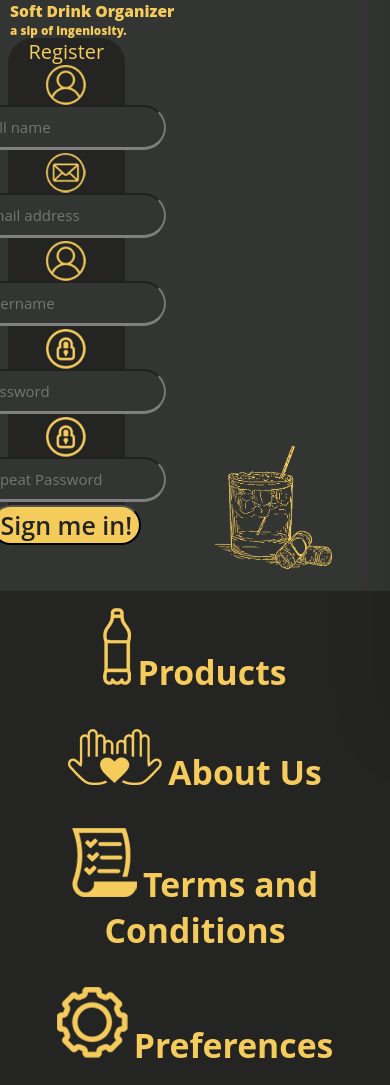
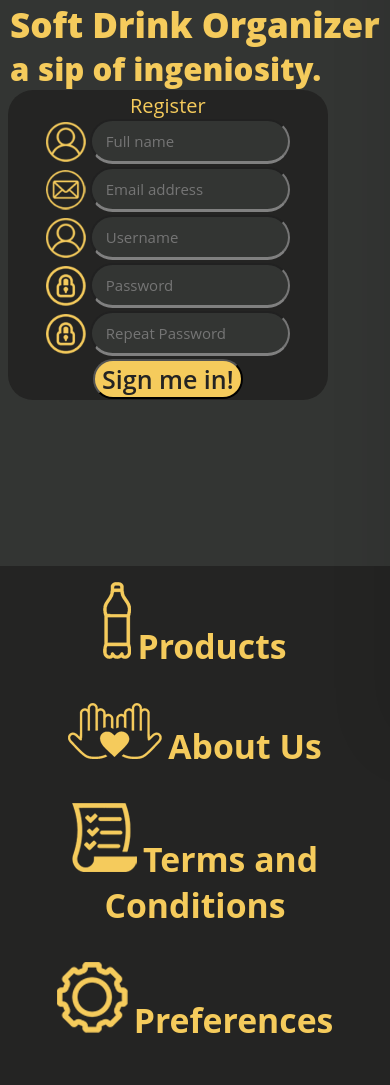
Before and after one commit to anamariaghiorghiu/SoDrO, a PHP site: page /register.php in a window 390 px wide. Shown: the part 148-1233 px from the top of the page. After the commit the page ends 1181 px from the top, so only its background shows below. Run offline with PHP 8.4, Linux system fonts and the light colour scheme.

Commit message:
login / register

```diff
--- a/SoDrO_PHP/style.css
+++ b/SoDrO_PHP/style.css
@@ -96,9 +96,11 @@
 
 .registerContent{
 	min-height: 300px;
-	height: 70vh;
+	width: 100%;
+	height: 67vh;
+	background-color: #333533;
 	overflow: hidden;
-	background-color: #333533;
+	flex-direction: row;
 }
 .registerContent h2{
 	margin-left: 10px;
@@ -118,10 +120,12 @@
 }
 .register-form{
 	margin-left: 2vw;
-	max-width: 30vw;
+	max-width: 28vw;
 	width: 100%;
-	min-width: 30vw;
+	min-width: 300px;
+	height: 310px;
 	flex-direction: column;
+	justify-content: center;
 	display: inline-flex;
 	align-items: center;
 	background-color: #242423;
@@ -178,37 +183,50 @@
 	padding: 0;
 }
 .registerContent .pahar{
-	width: 30%;
+	width: 500px;
+	height: 65vh;
 	position: absolute;
-	right: 1vh;
-	bottom: 15vh;
+	right: 8vw;
+	bottom: 11vh;
 	overflow: hidden;
+}
 
-}
-@media screen and (max-height: 700px){
-	.pahar{
+@media (max-width: 1100px){
+	.registerContent .pahar{
 		display: none;
 	}
-	/* .registerContent h2{
+	.registerContent h2{
+		font-size: 8vw;
+	}
+	.registerContent h3{
+		 font-size: 7vw;
+	}
+}
+
+@media (max-width: 850px){
+	.registerContent .pahar{
+		display: none;
+	}
+	.register-form{
+		margin-left: 2vw;
+		max-width: 30vw;
+		width: 100%;
+		min-width: 320px;
+		height: 310px;
+		flex-direction: column;
+		justify-content: center;
+		display: inline-flex;
+		align-items: center;
+		background-color: #242423;
+		border-radius: 25px;
+		text-align: center;
+	}
+	.registerContent h2{
 		font-size: 9vw;
 	}
 	.registerContent h3{
 		 font-size: 8vw;
 	}
-	.registerContent .pahar {display: none}
-	.register-form{
-		margin-left: 2vw;
-		max-width: 70vw;
-		min-width: 70vw;
-	}
-	.reg-logo{
-		width: 40px;
-	}
-	.register-form .input-box input{
-		font-size: 20px;
-		width: 25vw;
-		min-width: 200px;
-	} */
 }
 
 .loginContent{
```
Also changed, not shown: other parts of SoDrO_PHP/style.css (+38 -13 lines).
